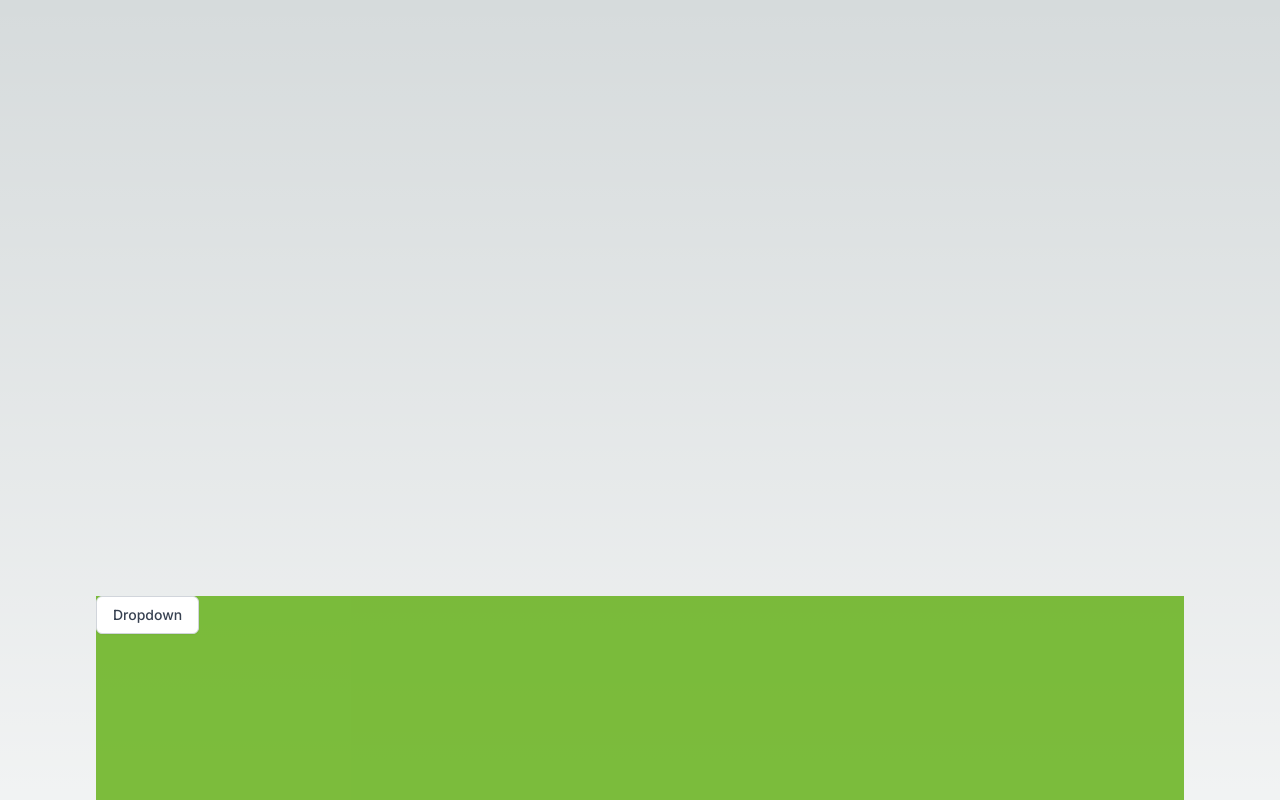
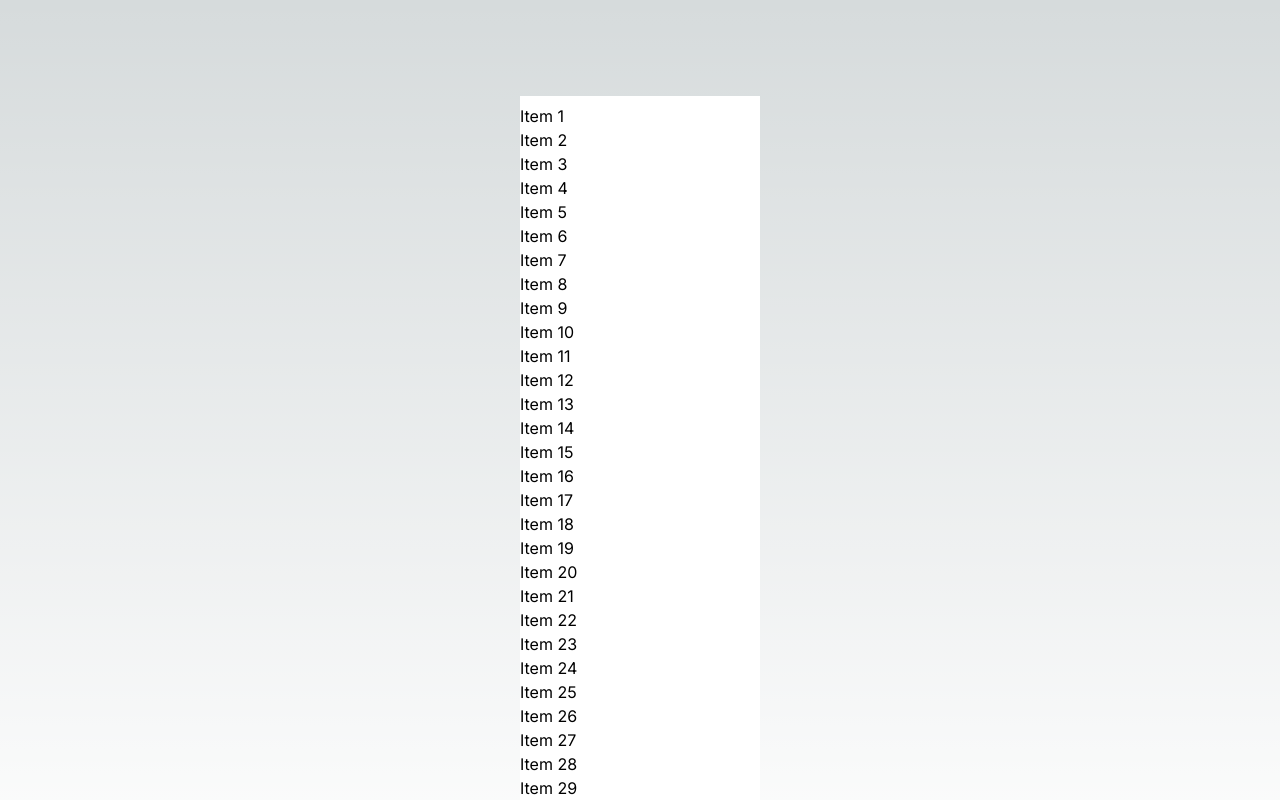
Before and after one commit to blogcodevn/dropdown, a Next.js app: page / in a window 1280 px wide. Shown: the top 800 px of the page. Built offline with nearby package versions, Linux system fonts and the light colour scheme.

Commit message:
Menu component

```diff
--- a/package.json
+++ b/package.json
@@ -10,6 +10,7 @@
   },
   "dependencies": {
     "classnames": "^2.5.1",
+    "clsx": "^2.1.1",
     "next": "14.2.5",
     "react": "^18",
     "react-dom": "^18"
--- /dev/null
+++ b/src/components/Menu/Menu.tsx
@@ -0,0 +1,25 @@
+import { forwardRef, Ref } from "react";
+import { MenuOption } from "./types";
+import { MENU_DEFAULT_PADDING, MENU_DEFAULT_WIDTH } from "./utils";
+import { MenuList } from "./MenuList";
+import clsx, { ClassValue } from "clsx";
+
+export interface MenuProps<Data extends MenuOption> {
+  width?: number;
+  options: Data[];
+  padding?: number;
+  className?: ClassValue;
+}
+
+const MenuForward = function Menu<Data extends MenuOption>(props: MenuProps<Data>, ref: Ref<HTMLDivElement>) {
+  const { options, width = MENU_DEFAULT_WIDTH, padding = MENU_DEFAULT_PADDING, className } = props;
+
+  return (
+    <div ref={ref} className={clsx("bg-white", className)} style={{ width, padding: `${padding}px 0` }}>
+      <MenuList options={options} />
+    </div>
+  );
+
+}
+
+export const Menu = forwardRef(MenuForward);
--- /dev/null
+++ b/src/components/Menu/MenuItem.tsx
@@ -0,0 +1,19 @@
+import { FC } from "react";
+import { MenuOption } from "./types";
+
+export interface MenuItemProps {
+  option: MenuOption;
+
+}
+
+export const MenuItem: FC<MenuItemProps> = (props) => {
+  const { option } = props;
+
+  return (
+    <div className="relative">
+      <button type="button">
+        {option.label}
+      </button>
+    </div>
+  );
+};
--- /dev/null
+++ b/src/components/Menu/MenuList.tsx
@@ -0,0 +1,18 @@
+import { MenuItem } from "./MenuItem";
+import { MenuOption } from "./types";
+
+export interface MenuListProps {
+  options: MenuOption[];
+}
+
+export const MenuList = (props: MenuListProps) => {
+  const { options } = props;
+
+  return (
+    <div className="w-full">
+      {options.map((option) => (
+        <MenuItem option={option} key={option.value} />
+      ))}
+    </div>
+  );
+};
--- /dev/null
+++ b/src/components/Menu/types.ts
@@ -0,0 +1,5 @@
+export interface MenuOption {
+  label: string;
+  value: string | number;
+  children?: MenuOption[];
+}
--- /dev/null
+++ b/src/components/Menu/utils.ts
@@ -0,0 +1,2 @@
+export const MENU_DEFAULT_WIDTH = 240;
+export const MENU_DEFAULT_PADDING = 8;
--- a/src/pages/index.tsx
+++ b/src/pages/index.tsx
@@ -1,60 +1,64 @@
+import { Menu } from "@/components/Menu/Menu";
+import { MenuOption } from "@/components/Menu/types";
 import { Dropdown } from "@/dropdown/Dropdown";
 import { Inter } from "next/font/google";
 
 const inter = Inter({ subsets: ["latin"] });
 
-const items = [
+const items: MenuOption[] = [
   {
     label: 'Item 1',
+    value: 'item-1',
     children: [
       {
         label: 'Sub Item 1-1',
+        value: 'sub-item-1-1',
         children: [
-          { label: 'Sub Sub Item 1-1-1' },
-          { label: 'Sub Sub Item 1-1-2' },
-          { label: 'Sub Sub Item 1-1-3' },
-          { label: 'Sub Sub Item 1-1-4' },
-          { label: 'Sub Sub Item 1-1-5' },
-          { label: 'Sub Sub Item 1-1-6' },
-          { label: 'Sub Sub Item 1-1-7' },
-          { label: 'Sub Sub Item 1-1-8' },
-          { label: 'Sub Sub Item 1-1-9' },
-          { label: 'Sub Sub Item 1-1-10' },
+          { label: 'Sub Sub Item 1-1-1', value: 'sub-sub-item-1-1-1' },
+          { label: 'Sub Sub Item 1-1-2', value: 'sub-sub-item-1-1-2' },
+          { label: 'Sub Sub Item 1-1-3', value: 'sub-sub-item-1-1-3' },
+          { label: 'Sub Sub Item 1-1-4', value: 'sub-sub-item-1-1-4' },
+          { label: 'Sub Sub Item 1-1-5', value: 'sub-sub-item-1-1-5' },
+          { label: 'Sub Sub Item 1-1-6', value: 'sub-sub-item-1-1-6' },
+          { label: 'Sub Sub Item 1-1-7', value: 'sub-sub-item-1-1-7' },
+          { label: 'Sub Sub Item 1-1-8', value: 'sub-sub-item-1-1-8' },
+          { label: 'Sub Sub Item 1-1-9', value: 'sub-sub-item-1-1-9' },
+          { label: 'Sub Sub Item 1-1-10', value: 'sub-sub-item-1-1-10' },
         ],
       },
-      { label: 'Sub Item 1-2' },
-      { label: 'Sub Item 1-3' },
-      { label: 'Sub Item 1-4' },
+      { label: 'Sub Item 1-2', value: 'sub-item-1-2' },
+      { label: 'Sub Item 1-3', value: 'sub-item-1-3' },
+      { label: 'Sub Item 1-4', value: 'sub-item-1-4' },
     ],
   },
-  { label: 'Item 2' },
-  { label: 'Item 3' },
-  { label: 'Item 4' },
-  { label: 'Item 5' },
-  { label: 'Item 6' },
-  { label: 'Item 7' },
-  { label: 'Item 8' },
-  { label: 'Item 9' },
-  { label: 'Item 10' },
-  { label: 'Item 11' },
-  { label: 'Item 12' },
-  { label: 'Item 13' },
-  { label: 'Item 14' },
-  { label: 'Item 15' },
-  { label: 'Item 16' },
-  { label: 'Item 17' },
-  { label: 'Item 18' },
-  { label: 'Item 19' },
-  { label: 'Item 20' },
-  { label: 'Item 21' },
-  { label: 'Item 22' },
-  { label: 'Item 23' },
-  { label: 'Item 24' },
-  { label: 'Item 25' },
-  { label: 'Item 26' },
-  { label: 'Item 27' },
-  { label: 'Item 28' },
-  { label: 'Item 29' },
+  { label: 'Item 2', value: 'item-2' },
+  { label: 'Item 3', value: 'item-3' },
+  { label: 'Item 4', value: 'item-4' },
+  { label: 'Item 5', value: 'item-5' },
+  { label: 'Item 6', value: 'item-6' },
+  { label: 'Item 7', value: 'item-7' },
+  { label: 'Item 8', value: 'item-8' },
+  { label: 'Item 9', value: 'item-9' },
+  { label: 'Item 10', value: 'item-10' },
+  { label: 'Item 11', value: 'item-11' },
+  { label: 'Item 12', value: 'item-12' },
+  { label: 'Item 13', value: 'item-13' },
+  { label: 'Item 14', value: 'item-14' },
+  { label: 'Item 15', value: 'item-15' },
+  { label: 'Item 16', value: 'item-16' },
+  { label: 'Item 17', value: 'item-17' },
+  { label: 'Item 18', value: 'item-18' },
+  { label: 'Item 19', value: 'item-19' },
+  { label: 'Item 20', value: 'item-20' },
+  { label: 'Item 21', value: 'item-21' },
+  { label: 'Item 22', value: 'item-22' },
+  { label: 'Item 23', value: 'item-23' },
+  { label: 'Item 24', value: 'item-24' },
+  { label: 'Item 25', value: 'item-25' },
+  { label: 'Item 26', value: 'item-26' },
+  { label: 'Item 27', value: 'item-27' },
+  { label: 'Item 28', value: 'item-28' },
+  { label: 'Item 29', value: 'item-29' },
 ];
 
 export default function Home() {
@@ -62,13 +66,14 @@ export default function Home() {
     <main
       className={`flex min-h-screen flex-col items-center justify-between p-24 min-h-[200dvh] ${inter.className}`}
     >
-      <div className="h-[500px] overflow-y-auto w-full mt-[500px]" style={{ backgroundColor: 'rgba(255, 0, 0, 0.5)' }}>
+      <Menu options={items} />
+      {/* <div className="h-[500px] overflow-y-auto w-full mt-[500px]" style={{ backgroundColor: 'rgba(255, 0, 0, 0.5)' }}>
         <div className="h-[1000px] w-full" style={{ backgroundColor: 'rgba(0, 255, 0, 0.5)' }}>
           <Dropdown items={items}>
             Dropdown
           </Dropdown>
         </div>
-      </div>
+      </div> */}
     </main>
   );
 }
```
Also changed, not shown: 1 other file (tests, documents, lock files or other folders).
